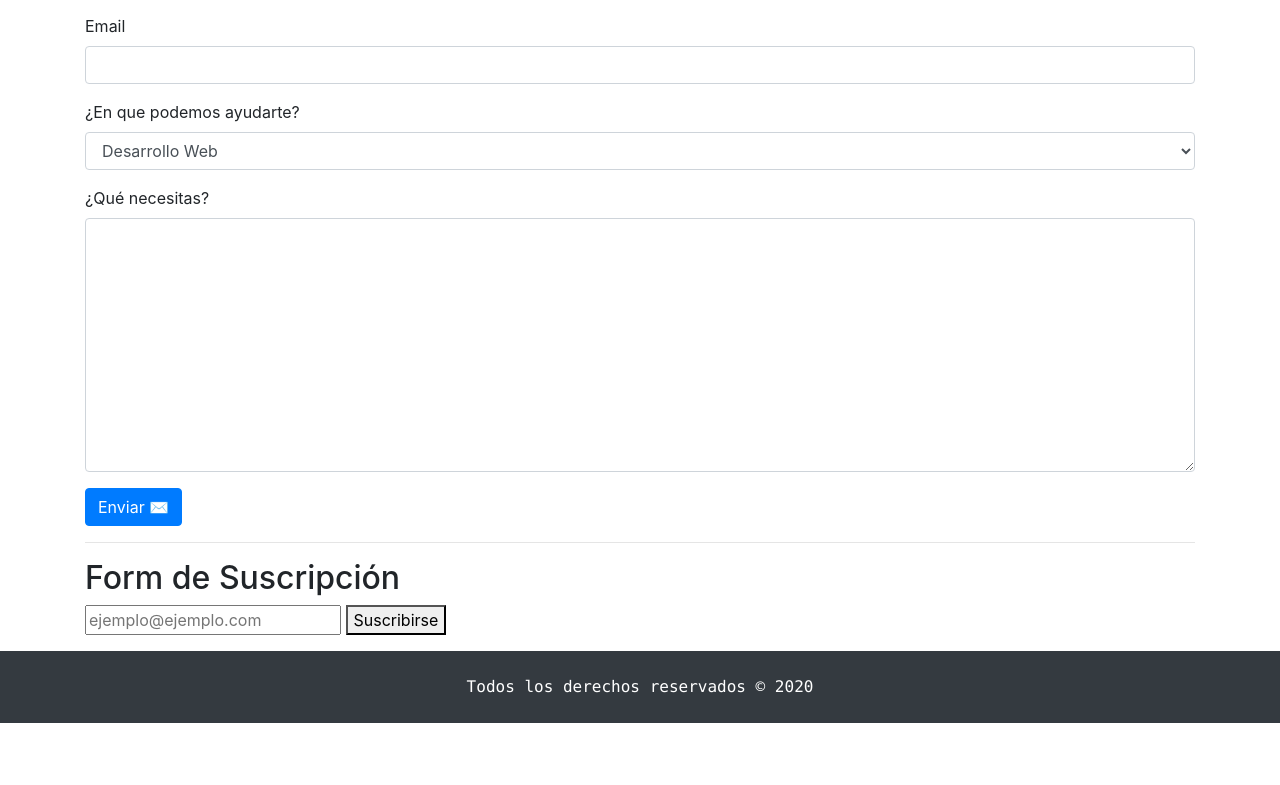
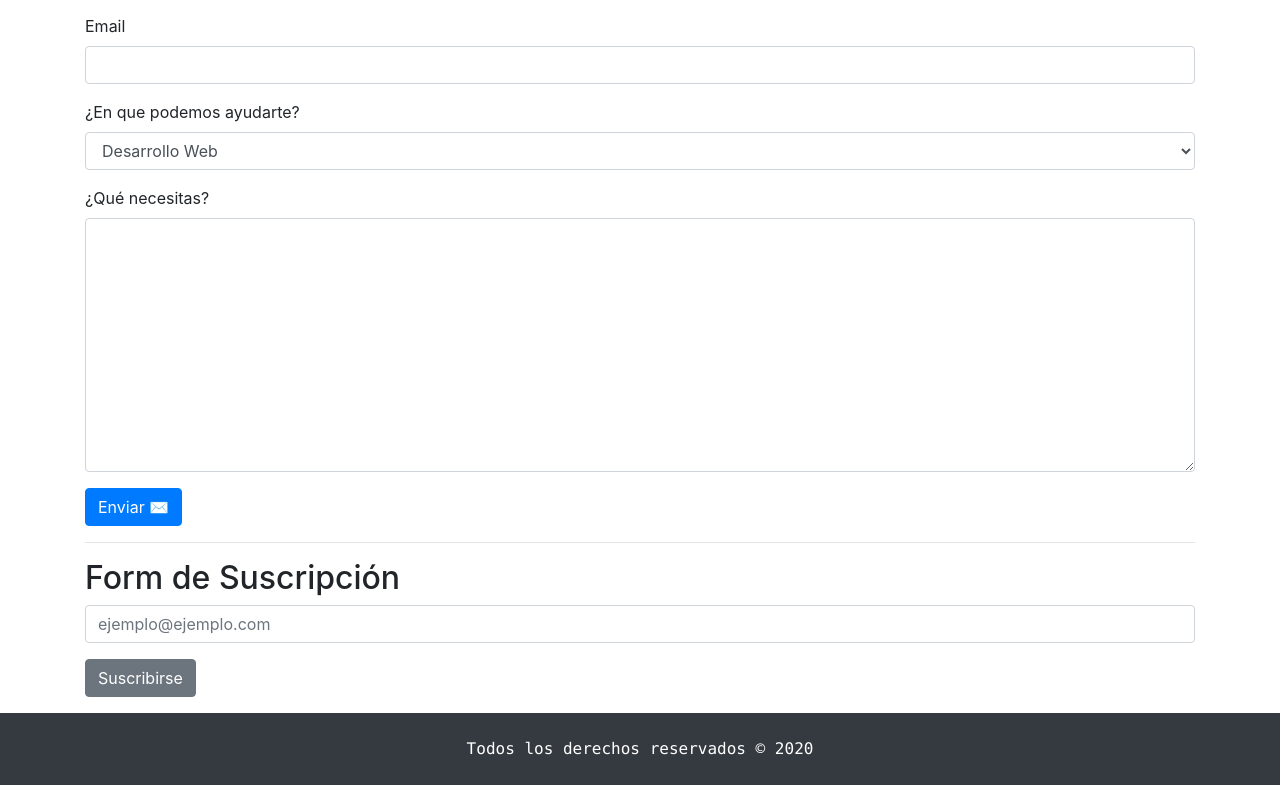
Before and after one commit to NOMADE55/camada-13290, a plain HTML site: page index.html in a window 1280 px wide. Shown: the part 2118-2903 px from the top of the page. Before the commit the page ends 2841 px from the top, so only its background shows below. Drawn offline with nearby package versions, Linux system fonts and the light colour scheme.

Commit message:
Archivos para el after

```diff
--- a/index.html
+++ b/index.html
@@ -157,10 +157,10 @@
                 <hr>
                 <h2>Form de Suscripción</h2>
                 <form action="http://prueba-local.test/">
-                    <div>
-                        <input name="email" id="sub" type="email" placeholder="ejemplo@ejemplo.com">
-                        <button type="submit">Suscribirse</button>
+                    <div class="form-group">
+                        <input class="form-control" name="email" id="sub" type="email" placeholder="ejemplo@ejemplo.com">
                     </div>
+                    <button class="btn btn-secondary" type="submit">Suscribirse</button>
                 </form>
             </div>
         </section>
```
Also changed, not shown: media-queries.html (added, +14 -0 lines).
